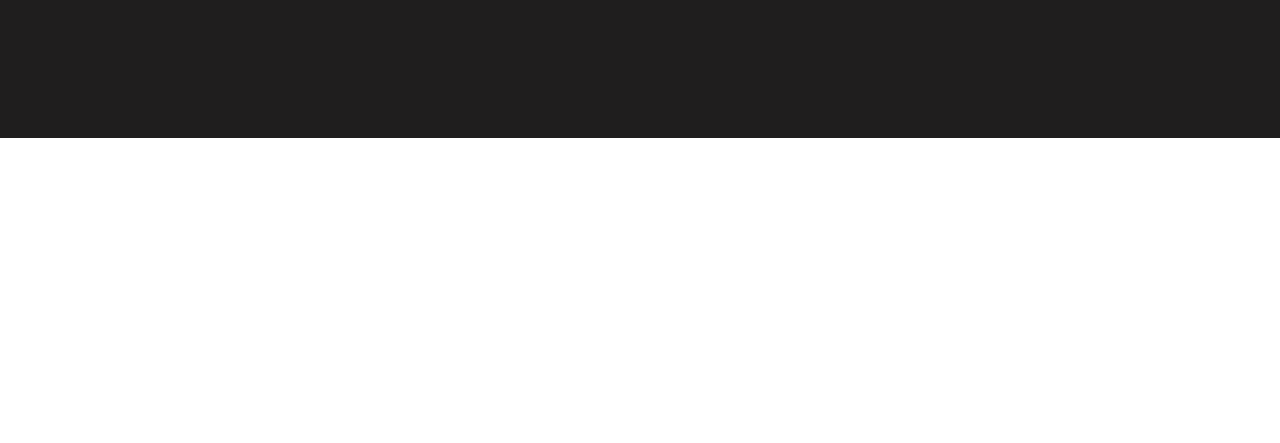
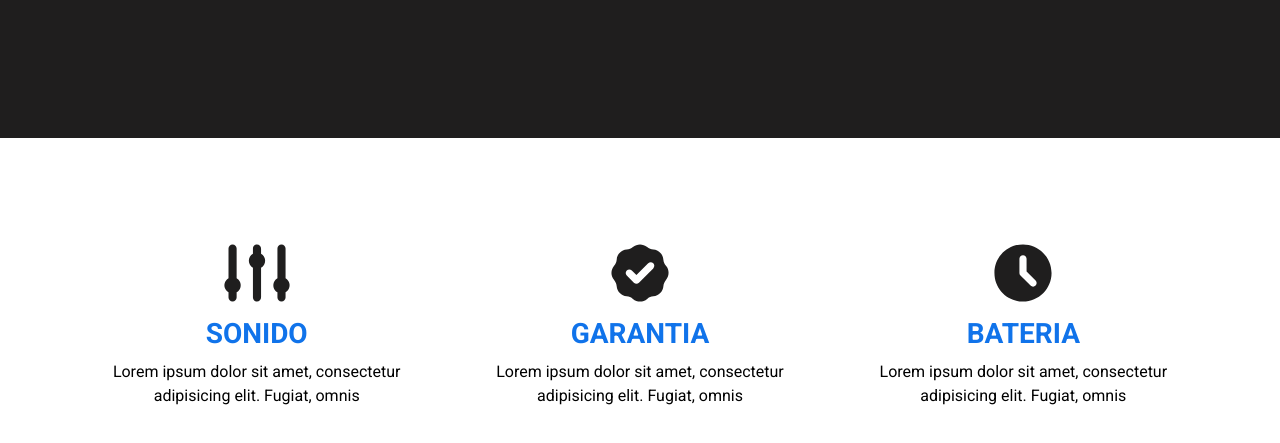
Before and after one commit to AtochePascual-Dev/TechPro, a plain HTML site: page index.html in a window 1280 px wide. Shown: the part 519-962 px from the top of the page. Before the commit the page ends 800 px from the top, so only its background shows below. Drawn offline with Linux system fonts and the light colour scheme.

Commit message:
[ADD] icono

```diff
--- a/css/style.css
+++ b/css/style.css
@@ -167,3 +167,31 @@ textarea {
     font-size: 6rem;
   }
 }
+
+/* * ICONOS */
+.iconos {
+  padding: var(--separacion);
+  display: grid;
+  gap: 5rem;
+}
+
+@media (min-width:768px) {
+  .iconos {
+    padding: calc(var(--separacion) * 2) var(--separacion);
+    grid-template-columns: repeat(3, 1fr);
+  }
+}
+
+.icono {
+  display: flex;
+  flex-direction: column;
+  align-items: center;
+  gap: .5rem;
+  text-align: center;
+}
+
+.icono__titulo {
+  margin: 0;
+  text-transform: uppercase;
+  color: var(--color-principal);
+}
--- a/index.html
+++ b/index.html
@@ -39,6 +39,26 @@
       </div>
     </div>
   </header>
+
+  <section class="iconos iconos-container">
+    <div class="icono">
+      <img src="./img/icono-sonido.svg" alt="icono" width="70" height="70">
+      <h3 class="icono__titulo">Sonido</h3>
+      <p>Lorem ipsum dolor sit amet, consectetur adipisicing elit. Fugiat, omnis</p>
+    </div>
+
+    <div class="icono">
+      <img src="./img/icono-garantia.svg" alt="icono" width="70" height="70">
+      <h3 class="icono__titulo">Garantia</h3>
+      <p>Lorem ipsum dolor sit amet, consectetur adipisicing elit. Fugiat, omnis</p>
+    </div>
+
+    <div class="icono">
+      <img src="./img/icono-bateria.svg" alt="icono" width="70" height="70">
+      <h3 class="icono__titulo">Bateria</h3>
+      <p>Lorem ipsum dolor sit amet, consectetur adipisicing elit. Fugiat, omnis</p>
+    </div>
+  </section>
 </body>
 
 </html>
```
